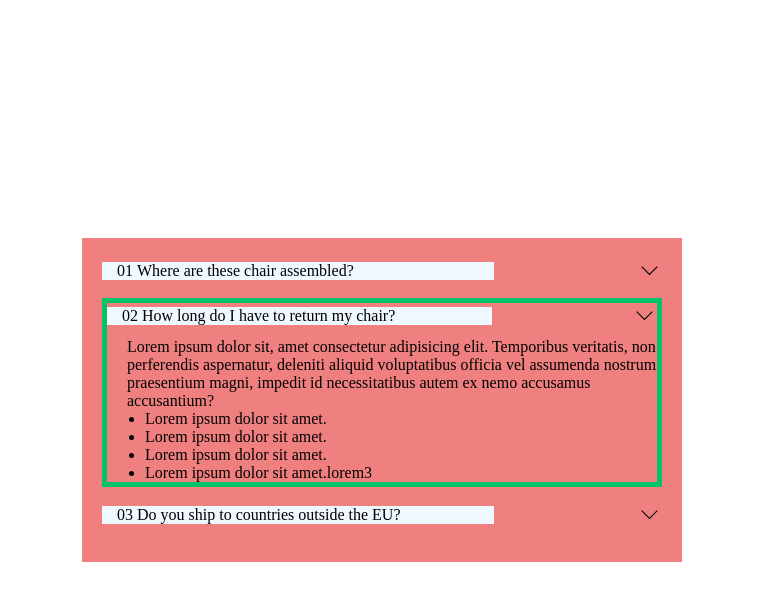
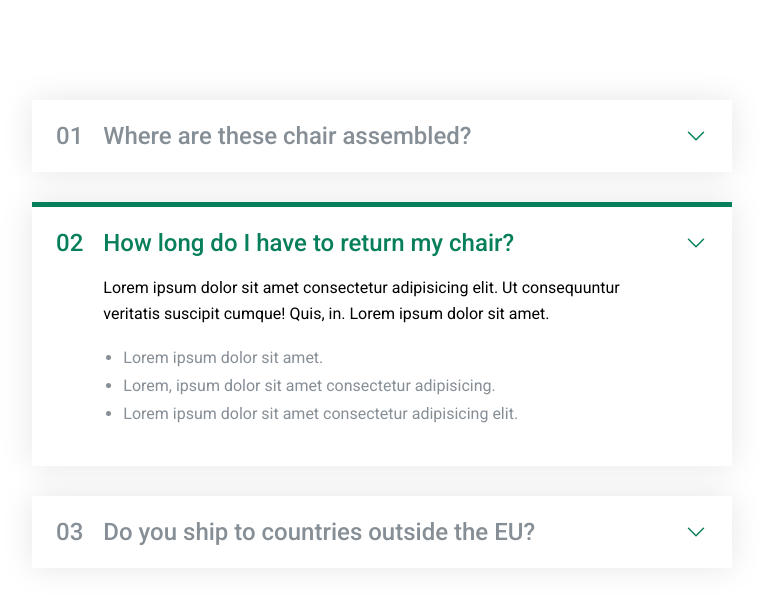
Before and after one commit to Ashab-Asir/HTML_AND_CSS, a plain HTML site: page Components/Accordion/accordion.html in a window 1280 px wide. Shown: the whole page, without its empty margins (258-1021 px from the left). Drawn offline with Linux system fonts and the light colour scheme.

Commit message:
new style code added

```diff
--- a/Components/Accordion/accordion.html
+++ b/Components/Accordion/accordion.html
@@ -4,93 +4,106 @@
     <meta charset="UTF-8" />
     <meta http-equiv="X-UA-Compatible" content="IE=edge" />
     <meta name="viewport" content="width=device-width, initial-scale=1.0" />
+    <link rel="preconnect" href="https://fonts.googleapis.com" />
+    <link rel="preconnect" href="https://fonts.gstatic.com" crossorigin />
+    <link
+      href="https://fonts.googleapis.com/css2?family=Roboto:wght@400;500;700&display=swap"
+      rel="stylesheet"
+    />
     <link rel="stylesheet" href="style.css" />
-    <title>Document</title>
+
+    <title>Accordion Component</title>
   </head>
   <body>
-    <div class="container">
-      <div class="accordion-headdings accordion-headdings-1">
-        <div class="top-bar">
-          <div class="first-box">
-            <div class="number">01</div>
-            <div class="heading">Where are these chair assembled?</div>
-          </div>
-          <div class="symbol">
+    <div class="accordion">
+      <div class="item">
+        <p class="number">01</p>
+        <p class="text">Where are these chair assembled?</p>
         <svg
           xmlns="http://www.w3.org/2000/svg"
           fill="none"
           viewBox="0 0 24 24"
-              strokeWidth="{1.5}"
+          stroke-width="1.5"
           stroke="currentColor"
-              className="w-6 h-6"
+          class="icon"
         >
           <path
-                strokeLinecap="round"
-                strokeLinejoin="round"
+            stroke-linecap="round"
+            stroke-linejoin="round"
             d="M19.5 8.25l-7.5 7.5-7.5-7.5"
           />
         </svg>
+        <div class="hidden-box">
+          <p>
+            Lorem ipsum dolor sit amet consectetur adipisicing elit. Ut
+            consequuntur veritatis suscipit cumque! Quis, in. Lorem ipsum dolor
+            sit amet.
+          </p>
+          <ul>
+            <li>Lorem ipsum dolor sit amet.</li>
+            <li>Lorem, ipsum dolor sit amet consectetur adipisicing.</li>
+            <li>Lorem ipsum dolor sit amet consectetur adipisicing elit.</li>
+          </ul>
         </div>
       </div>
-      </div>
-      <div class="accordion-headdings accordion-headdings-2">
-        <div class="top-bar">
-          <div class="first-box">
-            <div class="number">02</div>
-            <div class="heading">How long do I have to return my chair?</div>
-          </div>
-          <div class="symbol">
+      <div class="item open">
+        <p class="number">02</p>
+        <p class="text">How long do I have to return my chair?</p>
         <svg
           xmlns="http://www.w3.org/2000/svg"
           fill="none"
           viewBox="0 0 24 24"
-              strokeWidth="{1.5}"
+          stroke-width="1.5"
           stroke="currentColor"
-              className="w-6 h-6"
+          class="icon"
         >
           <path
-                strokeLinecap="round"
-                strokeLinejoin="round"
+            stroke-linecap="round"
+            stroke-linejoin="round"
             d="M19.5 8.25l-7.5 7.5-7.5-7.5"
           />
         </svg>
-          </div>
-        </div>
-        <div class="text">
-          Lorem ipsum dolor sit, amet consectetur adipisicing elit. Temporibus
-          veritatis, non perferendis aspernatur, deleniti aliquid voluptatibus
-          officia vel assumenda nostrum praesentium magni, impedit id
-          necessitatibus autem ex nemo accusamus accusantium?
-          <ul class="list-item">
+        <div class="hidden-box">
+          <p>
+            Lorem ipsum dolor sit amet consectetur adipisicing elit. Ut
+            consequuntur veritatis suscipit cumque! Quis, in. Lorem ipsum dolor
+            sit amet.
+          </p>
+          <ul>
             <li>Lorem ipsum dolor sit amet.</li>
-            <li>Lorem ipsum dolor sit amet.</li>
-            <li>Lorem ipsum dolor sit amet.</li>
-            <li>Lorem ipsum dolor sit amet.lorem3</li>
+            <li>Lorem, ipsum dolor sit amet consectetur adipisicing.</li>
+            <li>Lorem ipsum dolor sit amet consectetur adipisicing elit.</li>
           </ul>
         </div>
       </div>
-      <div class="accordion-headdings accordion-headdings-3">
-        <div class="top-bar">
-          <div class="first-box">
-            <div class="number">03</div>
-            <div class="heading">Do you ship to countries outside the EU?</div>
-          </div>
-          <div class="symbol">
+      <div class="item">
+        <p class="number">03</p>
+        <p class="text">Do you ship to countries outside the EU?</p>
         <svg
           xmlns="http://www.w3.org/2000/svg"
           fill="none"
           viewBox="0 0 24 24"
-              strokeWidth="{1.5}"
+          stroke-width="1.5"
           stroke="currentColor"
-              className="w-6 h-6"
+          class="icon"
         >
           <path
-                strokeLinecap="round"
-                strokeLinejoin="round"
+            stroke-linecap="round"
+            stroke-linejoin="round"
             d="M19.5 8.25l-7.5 7.5-7.5-7.5"
           />
         </svg>
-          </div>
+        <div class="hidden-box">
+          <p>
+            Lorem ipsum dolor sit amet consectetur adipisicing elit. Ut
+            consequuntur veritatis suscipit cumque! Quis, in. Lorem ipsum dolor
+            sit amet.
+          </p>
+          <ul>
+            <li>Lorem ipsum dolor sit amet.</li>
+            <li>Lorem, ipsum dolor sit amet consectetur adipisicing.</li>
+            <li>Lorem ipsum dolor sit amet consectetur adipisicing elit.</li>
+          </ul>
         </div>
       </div>
     </div>
--- a/Components/Accordion/style.css
+++ b/Components/Accordion/style.css
@@ -4,48 +4,61 @@
     box-sizing: border-box;
 }
 body{
-    height: 100vh;
+    font-family: 'Roboto', sans-serif;
+    line-height: 1;
+}
+.accordion{
     display: flex;
-    justify-content: center;
-    align-items: center;
+    flex-direction: column;
+    gap:30px;
+    width:700px;
+    margin: 100px auto;
 }
-.container{
- width: 600px;
- background-color: lightcoral;
- padding: 20px;
-}
-.top-bar{
-    display: flex;
-    justify-content: space-between;
-    align-items: center;
-    margin-bottom: 10px;
+.item{
+    box-shadow: 0 0 32px rgba(0,0,0,0.1);
+    padding :24px;
+    display: grid;
+    grid-template-columns: auto 1fr auto;
+    column-gap: 20px;
+    row-gap: 20px;
 
 }
-.accordion-headdings{
-    margin-bottom: 15px;
+.text,.number{
+ font-size: 24px;
+ font-weight: 500;
+ color:#868e96;
 }
-.accordion-headdings-2{
-    border: 5px,solid,rgb(0, 194, 103);
+.text{
 
 }
-.first-box{
-    width: 70%;
-    background-color: aliceblue;
+.icon{
+width: 24px;
+height: 24px;
+stroke:#087f5b;
 }
-.number{
-    display: inline-block;
-    margin-left: 15px;
+.hidden-box{
+    display: none;
+    grid-column: 2;
+
 }
-.heading{
-    display: inline-block;
+.hidden-box p{
+    line-height: 1.6;
+    margin-bottom: 24px;
 }
-.symbol{
-    width: 25px;
-    height:25px;
+.hidden-box ul{
+    color:#868e96;
+    display: flex;
+    flex-direction: column;
+    gap:12px;
+    margin: 20px;
 }
-.text{
-    margin-left: 20px;
+.open{
+    border-top: 5px solid #087f5b;
 }
-.list-item{
-    margin-left: 18px;
+.open .text,.open .number{
+    color:#087f5b;
 }
+.open .hidden-box{
+ display: block;
+
+}
```
Lines whose indentation alone changed are shown as unchanged.
